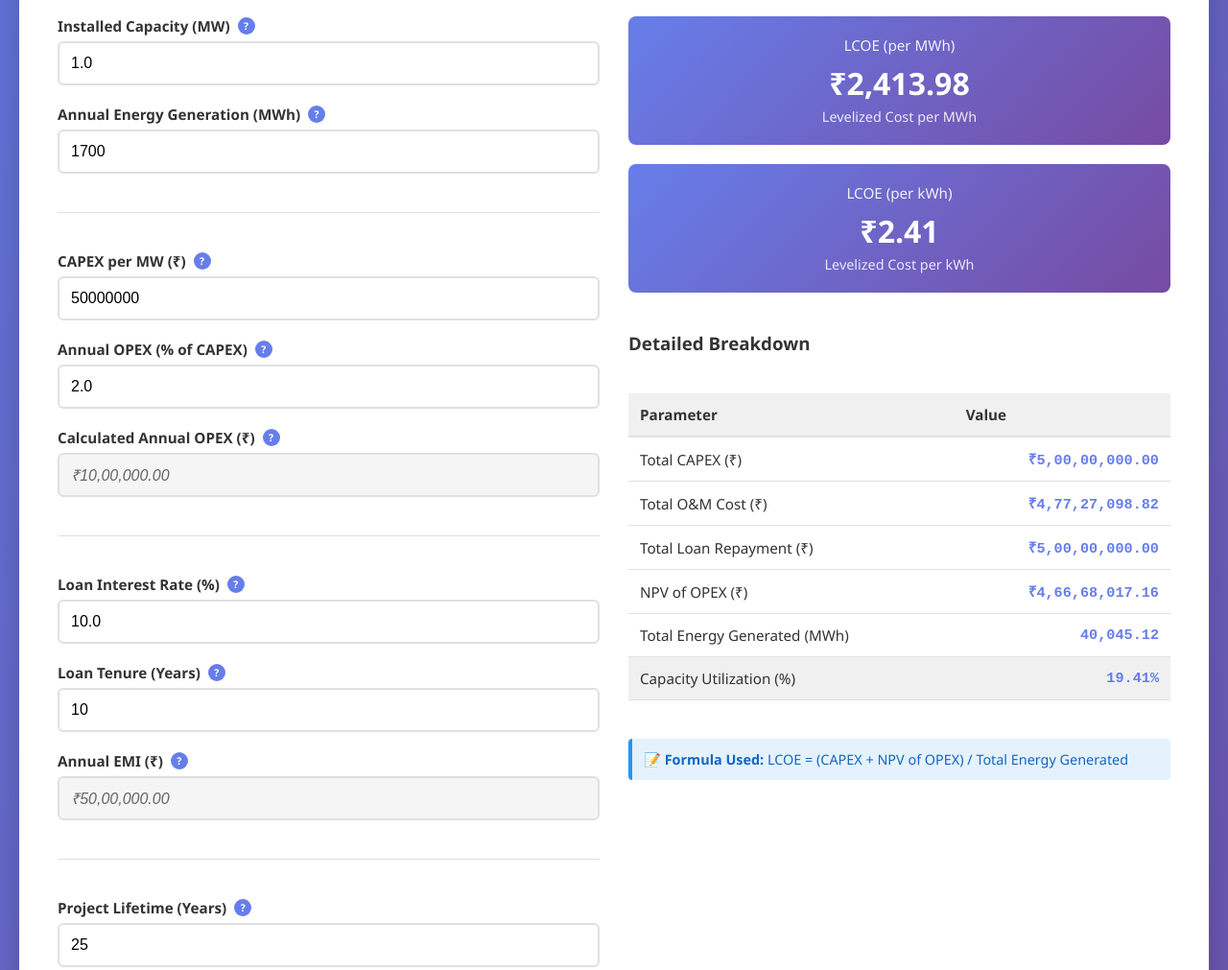
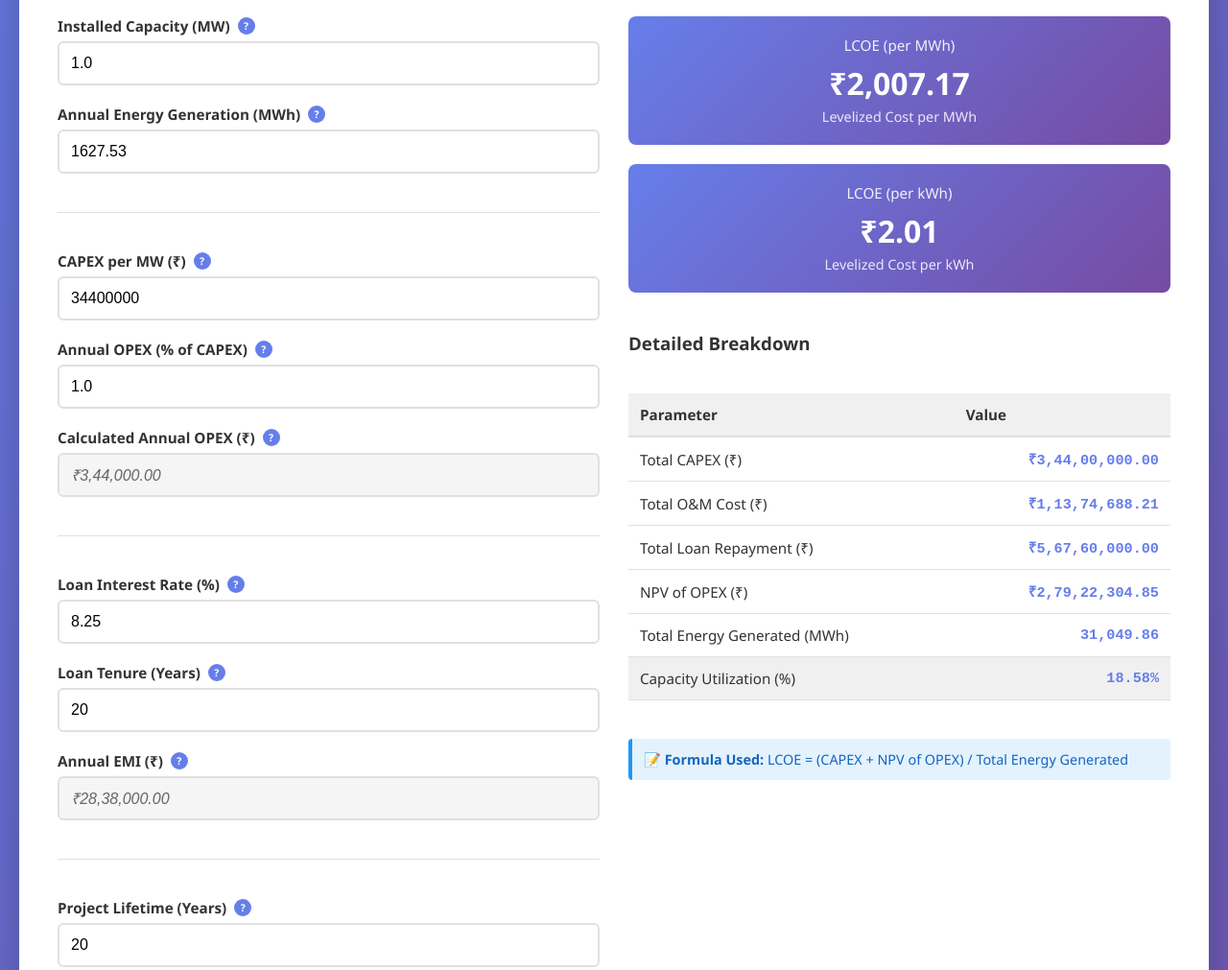
Before and after one commit to Ishaan-Maheshwari/lcoe-calci, a plain HTML site: page index.html in a window 1280 px wide. Shown: the part 260-1271 px from the top of the page at 96% size. Drawn offline with nearby package versions, Linux system fonts and the light colour scheme.

Commit message:
more or less final

```diff
--- a/index.html
+++ b/index.html
@@ -35,7 +35,7 @@
                         Annual Energy Generation (MWh)
                         <span class="tooltip-icon" data-tooltip="Expected annual energy output">?</span>
                     </label>
-                    <input type="number" id="energy_generation" value="1700" step="10" min="0">
+                    <input type="number" id="energy_generation" value="1627.53" step="10" min="0">
                 </div>
 
                 <div class="section-divider"></div>
@@ -46,7 +46,7 @@
                         CAPEX per MW (₹)
                         <span class="tooltip-icon" data-tooltip="Capital cost per MW">?</span>
                     </label>
-                    <input type="number" id="capex_per_mw" value="50000000" step="1000000" min="0">
+                    <input type="number" id="capex_per_mw" value="34400000" step="1000000" min="0">
                 </div>
 
                 <!-- OPEX Percentage -->
@@ -55,7 +55,7 @@
                         Annual OPEX (% of CAPEX)
                         <span class="tooltip-icon" data-tooltip="Operation & Maintenance as % of total CAPEX">?</span>
                     </label>
-                    <input type="number" id="opex_percent" value="2.0" step="0.1" min="0">
+                    <input type="number" id="opex_percent" value="1.0" step="0.1" min="0">
                 </div>
 
                 <!-- Auto-calculated OPEX -->
@@ -75,7 +75,7 @@
                         Loan Interest Rate (%)
                         <span class="tooltip-icon" data-tooltip="Annual interest rate on debt">?</span>
                     </label>
-                    <input type="number" id="interest_rate" value="10.0" step="0.1" min="0">
+                    <input type="number" id="interest_rate" value="8.25" step="0.1" min="0">
                 </div>
 
                 <div class="input-group">
@@ -83,7 +83,7 @@
                         Loan Tenure (Years)
                         <span class="tooltip-icon" data-tooltip="Years to repay the loan">?</span>
                     </label>
-                    <input type="number" id="loan_tenure" value="10" step="1" min="1">
+                    <input type="number" id="loan_tenure" value="20" step="1" min="1">
                 </div>
 
                 <!-- Auto-calculated EMI -->
@@ -103,7 +103,7 @@
                         Project Lifetime (Years)
                         <span class="tooltip-icon" data-tooltip="Total analysis period">?</span>
                     </label>
-                    <input type="number" id="project_lifetime" value="25" step="1" min="1">
+                    <input type="number" id="project_lifetime" value="20" step="1" min="1">
                 </div>
 
                 <!-- Discount Rate -->
@@ -112,7 +112,7 @@
                         Discount Rate (%)
                         <span class="tooltip-icon" data-tooltip="Rate for NPV calculation">?</span>
                     </label>
-                    <input type="number" id="discount_rate" value="8.0" step="0.1" min="0" max="50">
+                    <input type="number" id="discount_rate" value="9.0" step="0.1" min="0" max="50">
                 </div>
 
                 <!-- CUE -->
--- a/ui.js
+++ b/ui.js
@@ -45,16 +45,23 @@ const UI = {
     // Default values for inputs
     defaults: {
 
+        capacity: 1.0,
+        energy_generation: 1627.53,
+        capex_per_mw: 34400000,
+        opex_percent: 1.0,
+        interest_rate: 8.25,
+        loan_tenure: 20,
+        project_lifetime: 20,
+        discount_rate: 9.0
 
-
-        capacity: 1.0,
-        energy_generation: 1700,
-        capex_per_mw: 50000000,
-        opex_percent: 2.0,
-        interest_rate: 10.0,
-        loan_tenure: 10,
-        project_lifetime: 25,
-        discount_rate: 8.0
+        // capacity: 1.0,
+        // energy_generation: 1700,
+        // capex_per_mw: 50000000,
+        // opex_percent: 2.0,
+        // interest_rate: 10.0,
+        // loan_tenure: 10,
+        // project_lifetime: 25,
+        // discount_rate: 8.0
     },
 
     // Charts auto-update flag
```
